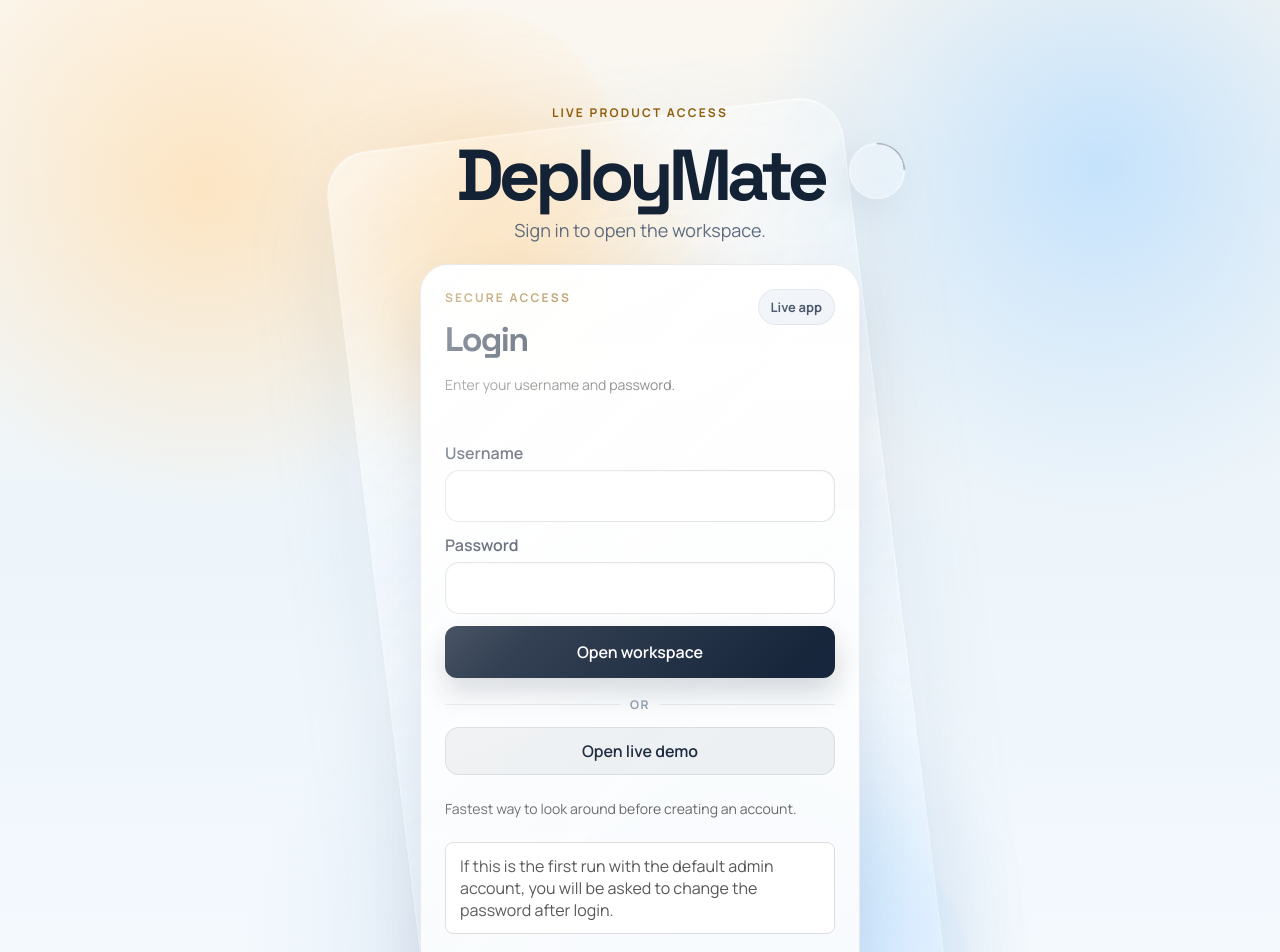
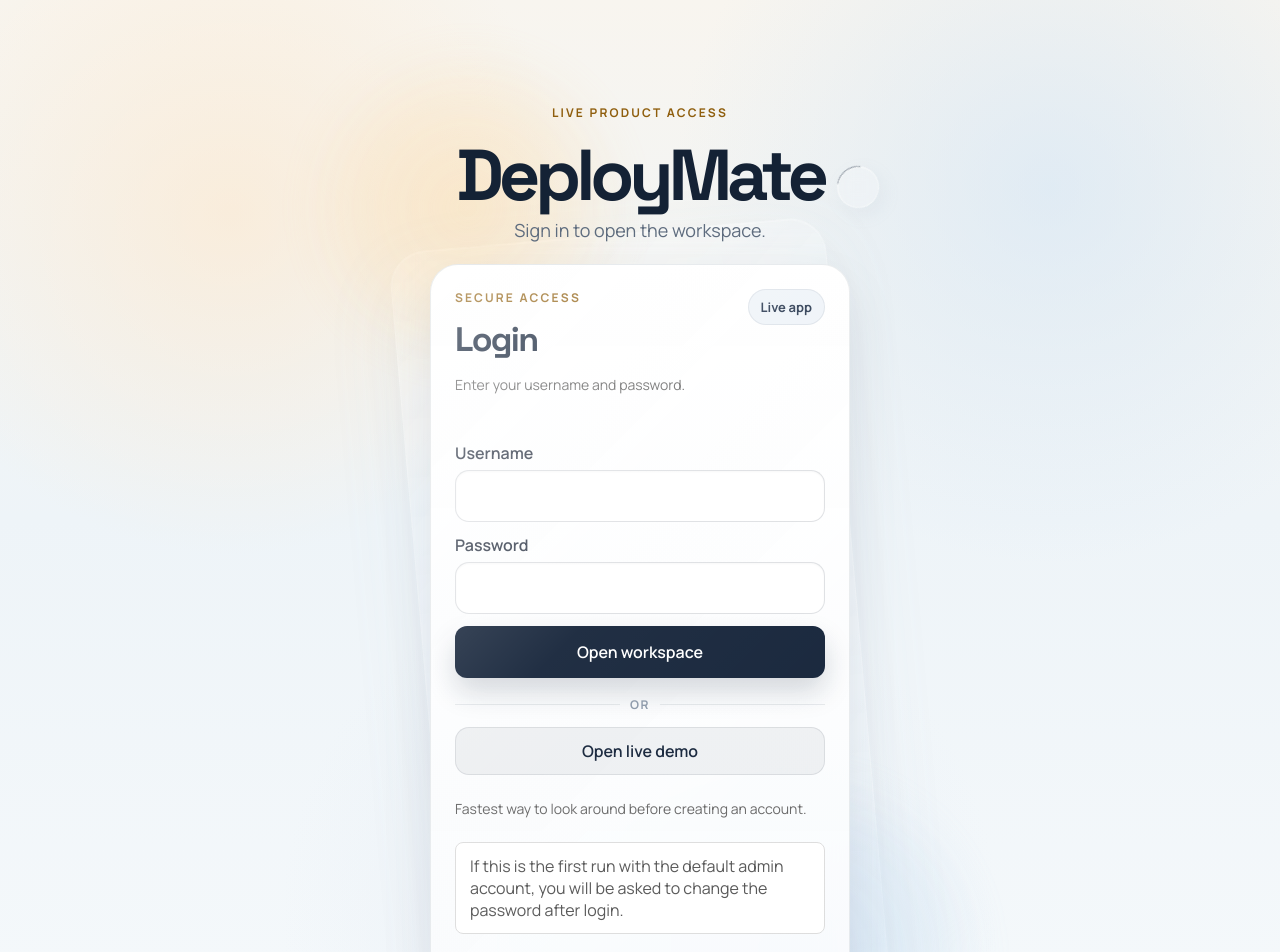
Before and after one commit to AlexGerlitz/deploymate, a Next.js app in the folder frontend/: page /login in a window 1280 px wide. Shown: the top 952 px of the page. Built offline with nearby package versions, Linux system fonts and the light colour scheme.

Commit message:
Revert "Make login glass treatment visibly stronger"
This reverts commit 78e3c535b6ad409796b56c2d93b459daa86af130.

```diff
--- a/frontend/app/globals.css
+++ b/frontend/app/globals.css
@@ -2380,10 +2380,10 @@
   position: relative;
   overflow: hidden;
   background:
-    radial-gradient(circle at 16% 16%, rgba(255, 222, 175, 0.72), transparent 22%),
-    radial-gradient(circle at 86% 14%, rgba(183, 221, 255, 0.78), transparent 24%),
-    radial-gradient(circle at 50% 84%, rgba(217, 229, 244, 0.96), transparent 34%),
-    linear-gradient(180deg, #fbf7f0 0%, #edf5fb 46%, #f7fbff 100%);
+    radial-gradient(circle at 18% 18%, rgba(255, 228, 194, 0.48), transparent 24%),
+    radial-gradient(circle at 82% 16%, rgba(211, 229, 245, 0.6), transparent 26%),
+    radial-gradient(circle at 50% 78%, rgba(231, 238, 246, 0.8), transparent 32%),
+    linear-gradient(180deg, #f8f5ef 0%, #eef4f8 44%, #f7fafc 100%);
 }
 
 .authLoginShell {
@@ -2412,109 +2412,62 @@
   pointer-events: none;
 }
 
-.authLoginHalo {
-  position: absolute;
-  border-radius: 999px;
-  filter: blur(3px);
-  opacity: 0.64;
-}
-
-.authLoginHaloPrimary {
-  top: -2%;
-  left: -12%;
-  width: 300px;
-  height: 300px;
-  background: radial-gradient(circle, rgba(255, 232, 202, 0.92), rgba(255, 232, 202, 0));
-}
-
-.authLoginHaloSecondary {
-  right: -14%;
-  bottom: -2%;
-  width: 360px;
-  height: 360px;
-  background: radial-gradient(circle, rgba(205, 231, 255, 0.9), rgba(205, 231, 255, 0));
-}
-
 .authLoginGlassPlane {
   position: absolute;
-  inset: 8% 0 4%;
-  border: 1px solid rgba(255, 255, 255, 0.42);
-  border-radius: 44px;
+  inset: 18% 8% 10%;
+  border: 1px solid rgba(255, 255, 255, 0.26);
+  border-radius: 36px;
   background:
-    linear-gradient(135deg, rgba(255, 255, 255, 0.42), rgba(255, 255, 255, 0.12) 38%, rgba(255, 255, 255, 0.04) 68%, rgba(255, 255, 255, 0.1)),
-    linear-gradient(180deg, rgba(244, 248, 252, 0.34), rgba(244, 248, 252, 0.08));
+    linear-gradient(135deg, rgba(255, 255, 255, 0.18), rgba(255, 255, 255, 0.03)),
+    linear-gradient(180deg, rgba(244, 248, 252, 0.18), rgba(244, 248, 252, 0.02));
   box-shadow:
-    inset 0 1px 0 rgba(255, 255, 255, 0.7),
-    inset 0 -1px 0 rgba(255, 255, 255, 0.18),
-    0 34px 90px rgba(137, 154, 176, 0.16);
-  backdrop-filter: blur(22px) saturate(1.22);
-  opacity: 0.94;
-  transform: rotate(-7deg);
-}
-
-.authLoginGlassLine {
-  position: absolute;
-  height: 1px;
-  border-radius: 999px;
-  background: linear-gradient(90deg, rgba(255, 255, 255, 0), rgba(255, 255, 255, 0.92), rgba(255, 255, 255, 0));
-  opacity: 0.88;
-}
-
-.authLoginGlassLinePrimary {
-  top: 17%;
-  left: 12%;
-  width: 58%;
-  transform: rotate(-7deg);
-}
-
-.authLoginGlassLineSecondary {
-  right: 10%;
-  bottom: 18%;
-  width: 42%;
-  opacity: 0.56;
-  transform: rotate(-7deg);
+    inset 0 1px 0 rgba(255, 255, 255, 0.46),
+    0 26px 70px rgba(137, 154, 176, 0.12);
+  backdrop-filter: blur(16px) saturate(1.15);
+  opacity: 0.72;
+  transform: rotate(-5deg);
 }
 
 .authLoginGlow {
   position: absolute;
   border-radius: 999px;
-  filter: blur(36px);
-  opacity: 1;
+  filter: blur(24px);
+  opacity: 0.9;
 }
 
 .authLoginGlowPrimary {
-  top: 8%;
-  left: -6%;
-  width: 340px;
-  height: 340px;
-  background: radial-gradient(circle, rgba(255, 195, 111, 0.4), rgba(255, 195, 111, 0));
+  top: 4%;
+  left: -10%;
+  width: 280px;
+  height: 280px;
+  background: radial-gradient(circle, rgba(255, 214, 153, 0.48), rgba(255, 214, 153, 0));
   animation: authLoginFloat 9s ease-in-out infinite;
 }
 
 .authLoginGlowSecondary {
-  right: -8%;
-  bottom: 4%;
-  width: 380px;
-  height: 380px;
-  background: radial-gradient(circle, rgba(154, 209, 255, 0.42), rgba(154, 209, 255, 0));
+  right: -12%;
+  bottom: 2%;
+  width: 320px;
+  height: 320px;
+  background: radial-gradient(circle, rgba(182, 213, 238, 0.5), rgba(182, 213, 238, 0));
   animation: authLoginFloat 11s ease-in-out infinite reverse;
 }
 
 .authLoginSpinner {
   position: absolute;
-  top: 10%;
-  right: -1%;
-  width: 56px;
-  height: 56px;
-  border: 1px solid rgba(255, 255, 255, 0.58);
-  border-top-color: rgba(19, 34, 56, 0.46);
+  top: 12%;
+  right: 4%;
+  width: 42px;
+  height: 42px;
+  border: 1px solid rgba(255, 255, 255, 0.42);
+  border-top-color: rgba(19, 34, 56, 0.4);
   border-radius: 999px;
-  background: rgba(255, 255, 255, 0.3);
+  background: rgba(255, 255, 255, 0.18);
   box-shadow:
-    inset 0 1px 0 rgba(255, 255, 255, 0.72),
-    0 14px 30px rgba(148, 163, 184, 0.16);
-  backdrop-filter: blur(14px) saturate(1.22);
-  animation: authLoginSpin 4.8s linear infinite;
+    inset 0 1px 0 rgba(255, 255, 255, 0.52),
+    0 8px 18px rgba(148, 163, 184, 0.1);
+  backdrop-filter: blur(12px);
+  animation: authLoginSpin 6s linear infinite;
 }
 
 .authLoginIntro {
@@ -2553,36 +2506,36 @@
 .authLoginCard {
   position: relative;
   z-index: 1;
-  width: min(100%, 440px);
+  width: min(100%, 420px);
   margin: 0 auto;
-  padding: 26px;
-  border: 1px solid rgba(255, 255, 255, 0.68);
-  border-radius: 34px;
+  padding: 24px;
+  border: 1px solid rgba(255, 255, 255, 0.52);
+  border-radius: 30px;
   background:
-    linear-gradient(180deg, rgba(255, 255, 255, 0.88) 0%, rgba(245, 249, 253, 0.74) 100%);
+    linear-gradient(180deg, rgba(255, 255, 255, 0.82) 0%, rgba(246, 250, 253, 0.68) 100%);
   box-shadow:
-    inset 0 1px 0 rgba(255, 255, 255, 0.98),
-    inset 0 -1px 0 rgba(255, 255, 255, 0.34),
-    0 42px 110px rgba(128, 146, 168, 0.22);
-  backdrop-filter: blur(34px) saturate(1.28);
+    inset 0 1px 0 rgba(255, 255, 255, 0.94),
+    inset 0 -1px 0 rgba(255, 255, 255, 0.32),
+    0 32px 80px rgba(148, 163, 184, 0.16);
+  backdrop-filter: blur(28px) saturate(1.18);
 }
 
 .authLoginCard::before {
   content: "";
   position: absolute;
   inset: 1px;
-  border-radius: 33px;
-  background: linear-gradient(135deg, rgba(255, 255, 255, 0.62), rgba(255, 255, 255, 0.14) 38%, rgba(255, 255, 255, 0.02) 62%, rgba(255, 255, 255, 0));
+  border-radius: 29px;
+  background: linear-gradient(135deg, rgba(255, 255, 255, 0.42), rgba(255, 255, 255, 0.06) 42%, rgba(255, 255, 255, 0));
   pointer-events: none;
 }
 
 .authLoginCard::after {
   content: "";
   position: absolute;
-  inset: 0 auto auto 12%;
-  width: 62%;
-  height: 2px;
-  background: linear-gradient(90deg, rgba(255, 255, 255, 0), rgba(255, 255, 255, 0.98), rgba(255, 255, 255, 0));
+  inset: 0 auto auto 18%;
+  width: 46%;
+  height: 1px;
+  background: linear-gradient(90deg, rgba(255, 255, 255, 0), rgba(255, 255, 255, 0.92), rgba(255, 255, 255, 0));
   opacity: 0.9;
   pointer-events: none;
 }
@@ -3502,43 +3455,10 @@
     padding: 44px 0 32px;
   }
 
-  .authLoginHaloPrimary {
-    left: -18%;
-    width: 220px;
-    height: 220px;
-  }
-
-  .authLoginHaloSecondary {
-    right: -20%;
-    width: 250px;
-    height: 250px;
-  }
-
   .authLoginGlassPlane {
-    inset: 10% -6% 10%;
-    opacity: 0.98;
-    transform: rotate(-4deg);
-  }
-
-  .authLoginGlassLinePrimary {
-    top: 18%;
-    left: 8%;
-    width: 66%;
-    transform: rotate(-4deg);
-  }
-
-  .authLoginGlassLineSecondary {
-    right: 6%;
-    bottom: 16%;
-    width: 48%;
-    transform: rotate(-4deg);
-  }
-
-  .authLoginSpinner {
-    top: 8%;
-    right: 2%;
-    width: 48px;
-    height: 48px;
+    inset: 12% 2% 12%;
+    transform: none;
+    opacity: 0.58;
   }
 
   .authFlowStage,
--- a/frontend/app/login/page.js
+++ b/frontend/app/login/page.js
@@ -13,11 +13,7 @@
       <div className="container authLoginShell">
         <section className="authLoginStage">
           <div className="authLoginBackdrop">
-            <div className="authLoginHalo authLoginHaloPrimary" />
-            <div className="authLoginHalo authLoginHaloSecondary" />
             <div className="authLoginGlassPlane" />
-            <div className="authLoginGlassLine authLoginGlassLinePrimary" />
-            <div className="authLoginGlassLine authLoginGlassLineSecondary" />
             <div className="authLoginGlow authLoginGlowPrimary" />
             <div className="authLoginGlow authLoginGlowSecondary" />
             <div className="authLoginSpinner" aria-hidden="true" />
```
